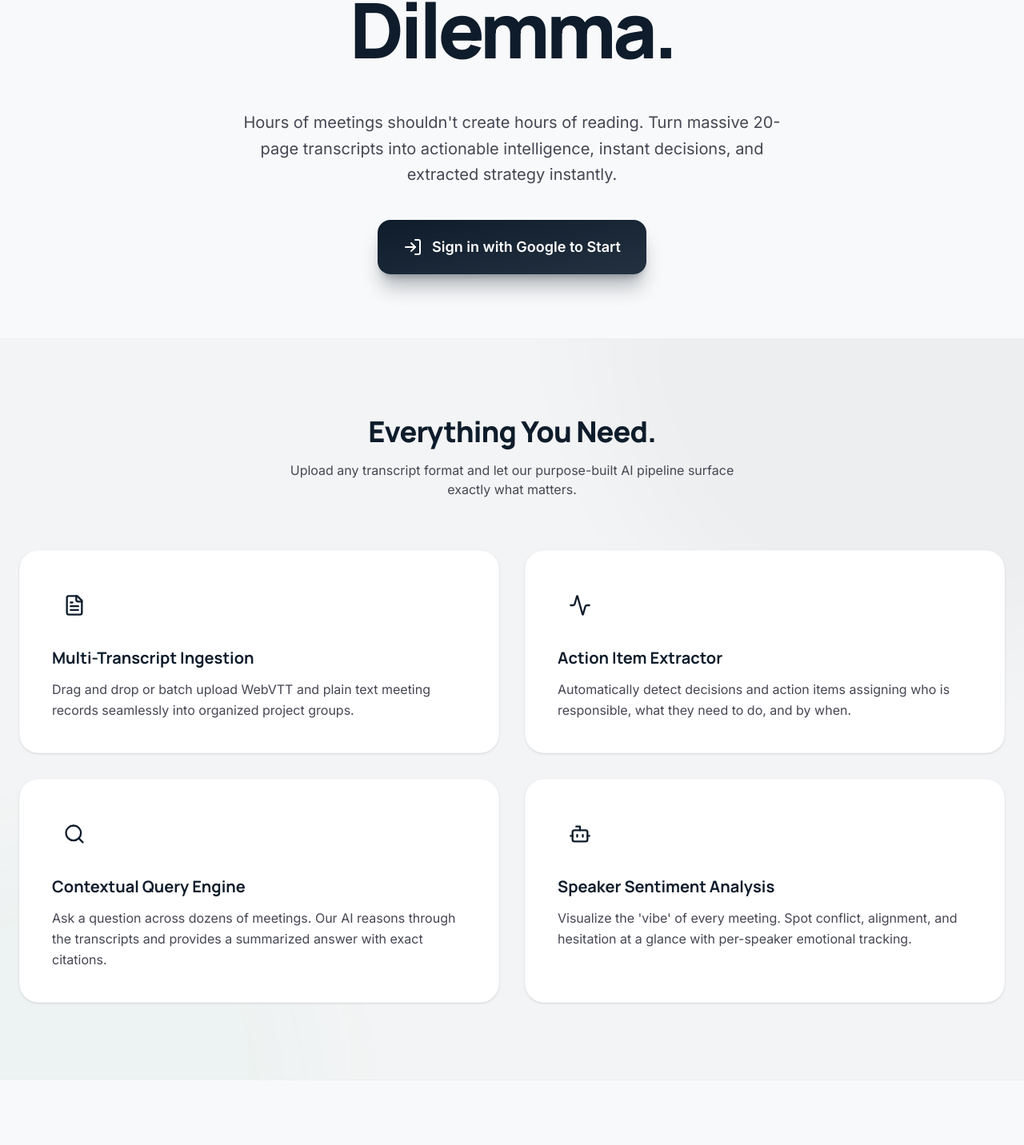
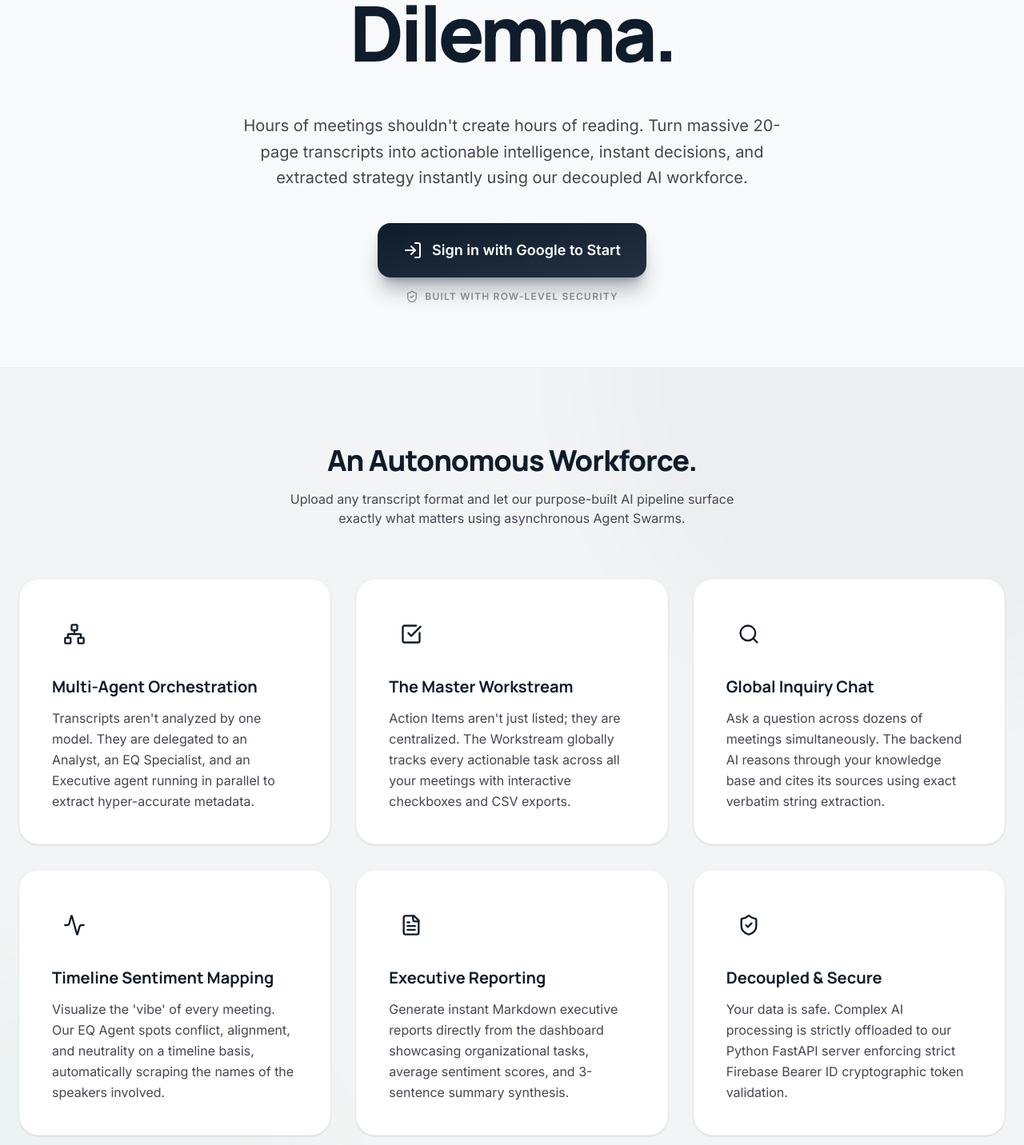
Before and after one commit to VidhuVi/The-Narrative, a React (Vite) app in the folder frontend/: page / in a window 1280 px wide. Shown: the part 373-1805 px from the top of the page at 80% size. Built offline with nearby package versions, Linux system fonts and the light colour scheme; no server answers; the database is empty.

Commit message:
feat: overhaul landing page with v2.0 branding, updated feature set, and multi-agent architecture messaging

```diff
--- a/frontend/src/pages/Landing.tsx
+++ b/frontend/src/pages/Landing.tsx
@@ -1,5 +1,5 @@
 import React from 'react';
-import { LogIn, BrainCircuit, FileText, Bot, Activity, Search } from 'lucide-react';
+import { LogIn, BrainCircuit, FileText, Activity, Search, Network, CheckSquare, ShieldCheck } from 'lucide-react';
 import { motion } from 'motion/react';
 
 interface LandingProps {
@@ -35,13 +35,13 @@ export const Landing: React.FC<LandingProps> = ({ onLogin }) => {
             initial={{ scale: 0.9, opacity: 0 }}
             animate={{ scale: 1, opacity: 1 }}
             transition={{ duration: 0.5 }}
-            className="inline-flex items-center gap-2 px-3 py-1.5 rounded-full bg-primary/10 border border-primary/20 text-primary text-xs font-bold uppercase tracking-widest"
+            className="inline-flex items-center gap-2 px-4 py-2 rounded-full bg-emerald-50 border border-emerald-200 text-emerald-700 text-xs font-bold uppercase tracking-widest shadow-sm"
           >
             <span className="relative flex h-2 w-2">
-              <span className="animate-ping absolute inline-flex h-full w-full rounded-full bg-primary opacity-75"></span>
-              <span className="relative inline-flex rounded-full h-2 w-2 bg-primary"></span>
+              <span className="animate-ping absolute inline-flex h-full w-full rounded-full bg-emerald-400 opacity-75"></span>
+              <span className="relative inline-flex rounded-full h-2 w-2 bg-emerald-500"></span>
             </span>
-            The Editorial Intelligence Hub
+            v2.0 • Powered by LangGraph Swarm Architecture
           </motion.div>
 
           <motion.h1
@@ -59,19 +59,25 @@ export const Landing: React.FC<LandingProps> = ({ onLogin }) => {
             transition={{ duration: 0.5, delay: 0.2 }}
             className="text-xl text-on-surface-variant font-body leading-relaxed max-w-2xl"
           >
-            Hours of meetings shouldn't create hours of reading. Turn massive 20-page transcripts into actionable intelligence, instant decisions, and extracted strategy instantly.
+            Hours of meetings shouldn't create hours of reading. Turn massive 20-page transcripts into actionable intelligence, instant decisions, and extracted strategy instantly using our decoupled AI workforce.
           </motion.p>
 
-          <motion.button
+          <motion.div
             initial={{ y: 20, opacity: 0 }}
             animate={{ y: 0, opacity: 1 }}
             transition={{ duration: 0.5, delay: 0.3 }}
-            onClick={onLogin}
-            className="px-8 py-5 bg-gradient-to-br from-primary to-primary-container text-white rounded-2xl font-bold text-lg shadow-xl shadow-primary/30 hover:shadow-2xl hover:-translate-y-1 active:scale-95 transition-all flex items-center gap-3"
           >
-            <LogIn className="w-6 h-6" />
-            Sign in with Google to Start
-          </motion.button>
+            <button
+              onClick={onLogin}
+              className="px-8 py-5 bg-gradient-to-br from-primary to-primary-container text-white rounded-2xl font-bold text-lg shadow-xl shadow-primary/30 hover:shadow-2xl hover:-translate-y-1 active:scale-95 transition-all flex items-center gap-3"
+            >
+              <LogIn className="w-6 h-6" />
+              Sign in with Google to Start
+            </button>
+            <div className="mt-4 flex items-center justify-center gap-2 text-xs font-bold text-on-surface-variant tracking-widest uppercase opacity-60">
+              <ShieldCheck className="w-4 h-4" /> Built with Row-Level Security
+            </div>
+          </motion.div>
         </div>
       </section>
 
@@ -82,34 +88,46 @@ export const Landing: React.FC<LandingProps> = ({ onLogin }) => {
 
         <div className="max-w-7xl mx-auto relative z-10">
           <div className="text-center mb-16 space-y-4">
-            <h2 className="text-4xl font-black text-primary font-headline tracking-tight">Everything You Need.</h2>
-            <p className="text-on-surface-variant max-w-xl mx-auto">Upload any transcript format and let our purpose-built AI pipeline surface exactly what matters.</p>
+            <h2 className="text-4xl font-black text-primary font-headline tracking-tight">An Autonomous Workforce.</h2>
+            <p className="text-on-surface-variant max-w-xl mx-auto">Upload any transcript format and let our purpose-built AI pipeline surface exactly what matters using asynchronous Agent Swarms.</p>
           </div>
 
-          <div className="grid grid-cols-1 md:grid-cols-2 gap-8">
+          <div className="grid grid-cols-1 md:grid-cols-2 lg:grid-cols-3 gap-8">
             <FeatureCard
-              icon={<FileText />}
-              title="Multi-Transcript Ingestion"
-              desc="Drag and drop or batch upload WebVTT and plain text meeting records seamlessly into organized project groups."
+              icon={<Network />}
+              title="Multi-Agent Orchestration"
+              desc="Transcripts aren't analyzed by one model. They are delegated to an Analyst, an EQ Specialist, and an Executive agent running in parallel to extract hyper-accurate metadata."
               delay={0.1}
             />
             <FeatureCard
-              icon={<Activity />}
-              title="Action Item Extractor"
-              desc="Automatically detect decisions and action items assigning who is responsible, what they need to do, and by when."
+              icon={<CheckSquare />}
+              title="The Master Workstream"
+              desc="Action Items aren't just listed; they are centralized. The Workstream globally tracks every actionable task across all your meetings with interactive checkboxes and CSV exports."
               delay={0.2}
             />
             <FeatureCard
               icon={<Search />}
-              title="Contextual Query Engine"
-              desc="Ask a question across dozens of meetings. Our AI reasons through the transcripts and provides a summarized answer with exact citations."
+              title="Global Inquiry Chat"
+              desc="Ask a question across dozens of meetings simultaneously. The backend AI reasons through your knowledge base and cites its sources using exact verbatim string extraction."
               delay={0.3}
             />
             <FeatureCard
-              icon={<Bot />}
-              title="Speaker Sentiment Analysis"
-              desc="Visualize the 'vibe' of every meeting. Spot conflict, alignment, and hesitation at a glance with per-speaker emotional tracking."
+              icon={<Activity />}
+              title="Timeline Sentiment Mapping"
+              desc="Visualize the 'vibe' of every meeting. Our EQ Agent spots conflict, alignment, and neutrality on a timeline basis, automatically scraping the names of the speakers involved."
               delay={0.4}
+            />
+             <FeatureCard
+              icon={<FileText />}
+              title="Executive Reporting"
+              desc="Generate instant Markdown executive reports directly from the dashboard showcasing organizational tasks, average sentiment scores, and 3-sentence summary synthesis."
+              delay={0.5}
+            />
+            <FeatureCard
+              icon={<ShieldCheck />}
+              title="Decoupled & Secure"
+              desc="Your data is safe. Complex AI processing is strictly offloaded to our Python FastAPI server enforcing strict Firebase Bearer ID cryptographic token validation."
+              delay={0.6}
             />
           </div>
         </div>
@@ -138,7 +156,7 @@ const FeatureCard = ({ icon, title, desc, delay }: { icon: React.ReactNode, titl
     whileInView={{ y: 0, opacity: 1 }}
     viewport={{ once: true, margin: "-100px" }}
     transition={{ duration: 0.5, delay }}
-    className="bg-white p-10 rounded-3xl shadow-sm border border-outline-variant/10 hover:shadow-xl hover:border-primary/20 transition-all group"
+    className="bg-white p-10 rounded-3xl shadow-sm border border-outline-variant/10 hover:shadow-xl hover:border-primary/20 transition-all group h-full flex flex-col"
   >
     <div className="w-14 h-14 rounded-2xl bg-surface-container flex items-center justify-center text-primary mb-6 group-hover:scale-110 group-hover:bg-primary group-hover:text-white transition-all duration-300">
       {React.cloneElement(icon as React.ReactElement, { className: "w-7 h-7" })}
```
